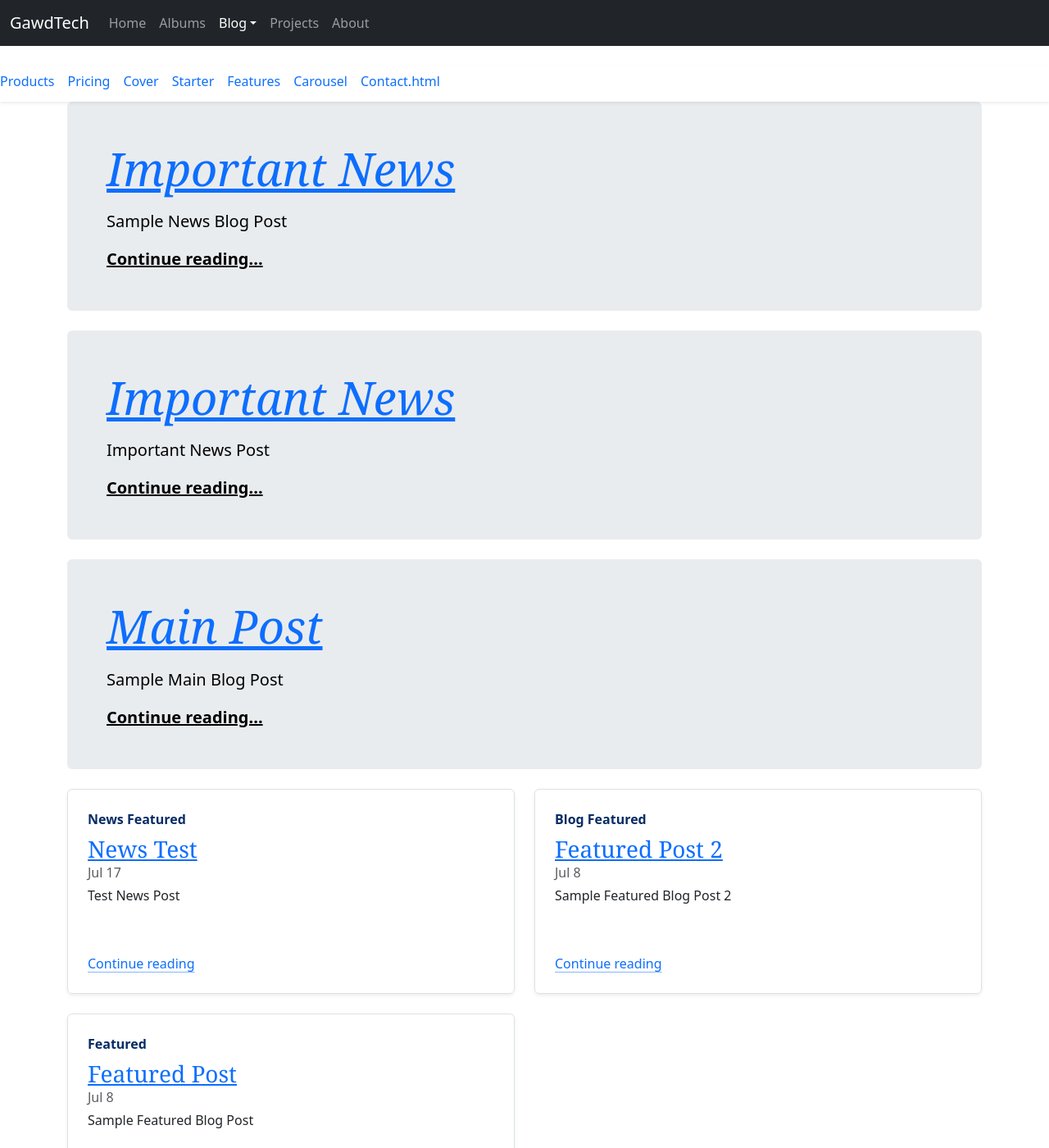
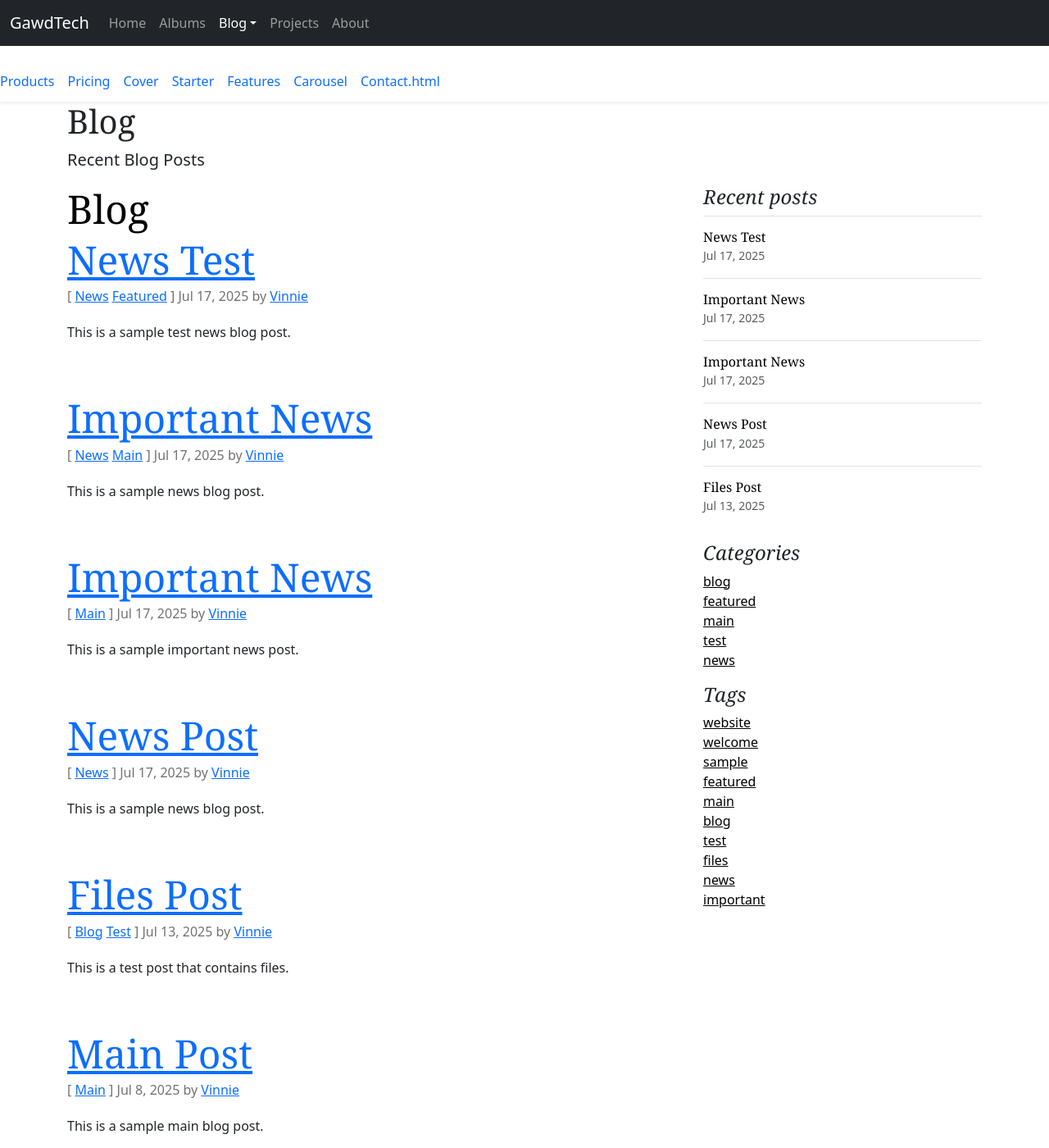
Before and after one commit to CoolV1994/Template-Bootstrap-5, a Jekyll site: the page built from blog.html, in a window 1280 px wide and 1400 px high. Shown: the whole window at 82% size. Built offline with Jekyll 4.4.1, drawn with Linux system fonts in a browser that asks for light colours; some of the changed text lies outside the part shown.

Commit message:
Update blog.html

```diff
--- a/blog.html
+++ b/blog.html
@@ -1,58 +1,41 @@
 ---
-layout: default
+layout: blog
 title: Blog
-css:
-  - '/assets/css/blog.css'
+excerpt: Recent Blog Posts
+sidebar_pos: right
 sidebar:
   - posts
   - categories
   - tags
 ---
 
-{% comment %}Array of Post IDs in Main & Featured section{% endcomment %}
-{% assign posts_skip = '' %}
+{% for post in site.posts %}
 
-<!-- Start Main -->
-{% for post in site.categories['main'] %}
-{% assign posts_skip = posts_skip | push: post.id %}
-{% include posts_main.html post=post %}
+{% include posts.html post=post %}
+
 {% endfor %}
-<!-- End Main -->
-
-<!-- Start Featured -->
-<div class="row mb-2">
-{% for post in site.categories['featured'] %}
-{% assign posts_skip = posts_skip | push: post.id %}
-{% include posts_featured.html post=post %}
-{% endfor %}
-</div>
-<!-- End Featured -->
-
-<div id="blog" class="row g-5">
-
-	<div id="blog-posts" class="col-md-8">
-		<h3 class="pb-4 mb-4 fst-italic border-bottom">{{ page.title }}</h3>
-
-<!-- Start Posts -->
-{% for post in site.posts %}
-{% unless posts_skip contains post.id %}
-{% include posts.html post=post %}
-{% endunless %}
-{% endfor %}
-<!-- End Posts -->
 
 
-<!-- Start Pagination -->
-		<nav class="blog-pagination" aria-label="Pagination">
-			<a class="btn btn-outline-primary rounded-pill" href="#">Older</a>
-			<a class="btn btn-outline-secondary rounded-pill disabled" aria-disabled="true">Newer</a>
-		</nav>
-<!-- End Pagination -->
+<nav class="pagination" aria-label="Pagination">
+{% if paginator.previous_page %}
+	<a class="btn btn-outline-primary rounded-pill" href="{{ paginator.previous_page_path | relative_url }}">Previous</a>
+{% else %}
+	<a class="btn btn-outline-secondary rounded-pill disabled" aria-disabled="true">Previous</a>
+{% endif %}
 
-	</div><!-- /#blog-posts -->
+{% for page in (1..paginator.total_pages) %}
+{% if page == paginator.page %}
+	<a class="btn btn-outline-secondary rounded-pill disabled" aria-disabled="true">{{ page }}</a>
+{% elsif page == 1 %}
+	<a class="btn btn-outline-primary rounded-pill" href="{{ site.paginate_path | relative_url | replace: 'page/:num/', '' }}">{{ page }}</a>
+{% else %}
+	<a class="btn btn-outline-primary rounded-pill" href="{{ site.paginate_path | relative_url | replace: ':num', page }}">{{ page }}</a>
+{% endif %}
+{% endfor %}
 
-<!-- Start Sidebar -->
-{% include sidebar.html %}
-<!-- End Sidebar -->
-
-</div><!-- /#blog -->
+{% if paginator.next_page %}
+	<a class="btn btn-outline-primary rounded-pill" href="{{ paginator.next_page_path | relative_url }}">Next</a>
+{% else %}
+	<a class="btn btn-outline-secondary rounded-pill disabled" aria-disabled="true">Next</a>
+{% endif %}
+</nav>
```
